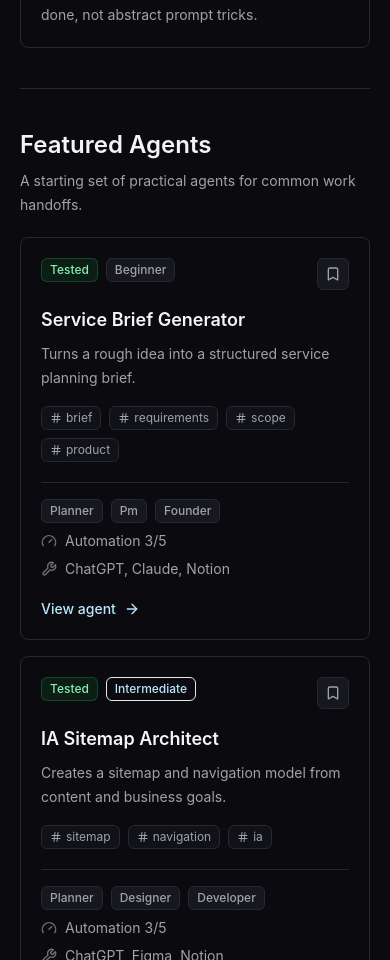
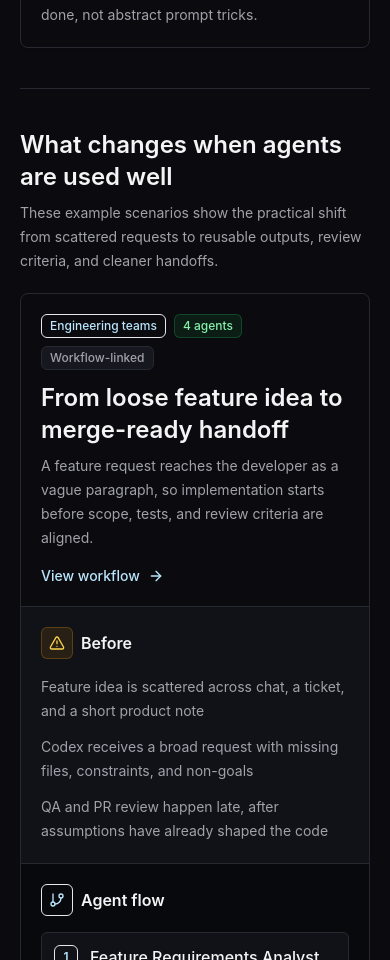
Before and after one commit to yohan-work/agentive, a Next.js app: page / in a window 390 px wide. Shown: the part 1040-2000 px from the top of the page. Built offline with nearby package versions, Linux system fonts and the light colour scheme.

Commit message:
feat: show before-after agent impact

```diff
--- a/src/app/cases/page.tsx
+++ b/src/app/cases/page.tsx
@@ -1,7 +1,10 @@
 import type { Metadata } from "next";
 import { CaseExplorer } from "@/components/cases/case-explorer";
+import { SectionHeading } from "@/components/common/section-heading";
+import { ImpactShowcase } from "@/components/impact/impact-showcase";
 import { AppShell } from "@/components/layout/app-shell";
 import { agents } from "@/data/agents";
+import { impactScenarios } from "@/data/impact-scenarios";
 import { categories, roles } from "@/data/taxonomy";
 import { getAgentUseCases } from "@/lib/use-cases";
 
@@ -16,7 +19,7 @@ export default function CasesPage() {
   ).sort();
 
   return (
-    <AppShell toc={[{ title: "Use Case Library", href: "#cases" }, { title: "Filters", href: "#filters" }]}>
+    <AppShell toc={[{ title: "Use Case Library", href: "#cases" }, { title: "Impact", href: "#impact" }, { title: "Filters", href: "#filters" }]}>
       <header id="cases" className="mb-8 border-b border-line pb-8">
         <p className="mb-3 text-xs font-semibold uppercase tracking-[0.18em] text-accent">Applied library</p>
         <h1 className="text-4xl font-semibold text-primary">Use Cases</h1>
@@ -24,6 +27,13 @@ export default function CasesPage() {
           Browse practical Korean work scenarios connected to reusable agents. Start from a problem, then open the agent that can produce the output.
         </p>
       </header>
+      <section id="impact" className="border-b border-line pb-8">
+        <SectionHeading
+          title="Before and after"
+          description="Start here if agents are new to you. Each scenario shows the work state before, the agents used, and the visible output after."
+        />
+        <ImpactShowcase scenarios={impactScenarios} />
+      </section>
       <div id="filters">
         <CaseExplorer
           useCases={useCases}
--- a/src/app/page.tsx
+++ b/src/app/page.tsx
@@ -4,9 +4,11 @@ import { AgentGrid } from "@/components/agents/agent-grid";
 import { ButtonLink } from "@/components/common/button";
 import { Card } from "@/components/common/card";
 import { SectionHeading } from "@/components/common/section-heading";
+import { ImpactShowcase } from "@/components/impact/impact-showcase";
 import { AppShell } from "@/components/layout/app-shell";
 import { WorkflowCard } from "@/components/workflows/workflow-card";
 import { featuredAgents } from "@/data/agents";
+import { impactScenarios } from "@/data/impact-scenarios";
 import { categories, roles, taskTags } from "@/data/taxonomy";
 import { workflows } from "@/data/workflows";
 
@@ -14,6 +16,7 @@ const browseTasks = Array.from(new Set([...taskTags, ...categories.slice(0, 4).m
 
 const toc = [
   { title: "Overview", href: "#overview" },
+  { title: "Impact", href: "#impact" },
   { title: "Featured Agents", href: "#featured-agents" },
   { title: "Browse by Role", href: "#browse-by-role" },
   { title: "Browse by Task", href: "#browse-by-task" },
@@ -58,6 +61,14 @@ export default function HomePage() {
         </div>
       </section>
 
+      <section id="impact" className="border-b border-line py-10">
+        <SectionHeading
+          title="What changes when agents are used well"
+          description="These example scenarios show the practical shift from scattered requests to reusable outputs, review criteria, and cleaner handoffs."
+        />
+        <ImpactShowcase scenarios={impactScenarios} />
+      </section>
+
       <section id="featured-agents" className="border-b border-line py-10">
         <SectionHeading title="Featured Agents" description="A starting set of practical agents for common work handoffs." />
         <AgentGrid agents={featuredAgents} />
--- /dev/null
+++ b/src/components/impact/impact-showcase.tsx
@@ -0,0 +1,133 @@
+import Link from "next/link";
+import { ArrowRight, CheckCircle2, GitBranch, Sparkles, TriangleAlert } from "lucide-react";
+import { Badge } from "@/components/common/badge";
+import { Card } from "@/components/common/card";
+import { getAgentBySlug } from "@/data/agents";
+import type { ImpactScenario } from "@/types/impact";
+
+export function ImpactShowcase({ scenarios }: { scenarios: ImpactScenario[] }) {
+  return (
+    <div className="space-y-5">
+      {scenarios.map((scenario) => (
+        <ImpactScenarioCard key={scenario.slug} scenario={scenario} />
+      ))}
+    </div>
+  );
+}
+
+function ImpactScenarioCard({ scenario }: { scenario: ImpactScenario }) {
+  const agents = scenario.agentSlugs.map((slug) => getAgentBySlug(slug)).filter((agent): agent is NonNullable<typeof agent> => Boolean(agent));
+
+  return (
+    <Card className="overflow-hidden p-0">
+      <div className="border-b border-line bg-elevated/45 p-5">
+        <div className="mb-3 flex flex-wrap gap-2">
+          <Badge tone="accent">{scenario.audience}</Badge>
+          <Badge tone="success">{agents.length} agents</Badge>
+          {scenario.primaryWorkflowSlug ? <Badge>Workflow-linked</Badge> : null}
+        </div>
+        <div className="flex flex-col gap-4 lg:flex-row lg:items-start lg:justify-between">
+          <div>
+            <h3 className="text-2xl font-semibold text-primary">{scenario.title}</h3>
+            <p className="mt-2 max-w-3xl text-sm leading-6 text-secondary">{scenario.problem}</p>
+          </div>
+          {scenario.primaryWorkflowSlug ? (
+            <Link href={`/workflows/${scenario.primaryWorkflowSlug}`} className="inline-flex shrink-0 items-center gap-2 text-sm font-medium text-sky-200">
+              View workflow <ArrowRight className="h-4 w-4" />
+            </Link>
+          ) : null}
+        </div>
+      </div>
+
+      <div className="grid gap-px bg-line lg:grid-cols-[1fr_1.1fr_1fr]">
+        <Panel title="Before" icon={<TriangleAlert className="h-4 w-4" />} tone="warning" items={scenario.before} />
+        <AgentFlow agents={agents} outputs={scenario.outputs} />
+        <Panel title="After" icon={<CheckCircle2 className="h-4 w-4" />} tone="success" items={scenario.after} />
+      </div>
+
+      <div className="grid gap-px bg-line sm:grid-cols-3">
+        {scenario.impactMetrics.map((metric) => (
+          <div key={metric.label} className="bg-panel p-4">
+            <p className="text-xs font-semibold uppercase tracking-[0.16em] text-muted">{metric.label}</p>
+            <p className="mt-2 text-sm leading-6 text-primary">{metric.value}</p>
+          </div>
+        ))}
+      </div>
+    </Card>
+  );
+}
+
+function Panel({
+  title,
+  icon,
+  tone,
+  items
+}: {
+  title: string;
+  icon: React.ReactNode;
+  tone: "warning" | "success";
+  items: string[];
+}) {
+  return (
+    <div className="bg-panel p-5">
+      <div className="mb-4 flex items-center gap-2">
+        <span
+          className={
+            tone === "warning"
+              ? "flex h-8 w-8 items-center justify-center rounded-md border border-amber-500/25 bg-amber-500/10 text-amber-300"
+              : "flex h-8 w-8 items-center justify-center rounded-md border border-green-500/25 bg-green-500/10 text-green-300"
+          }
+        >
+          {icon}
+        </span>
+        <h4 className="font-semibold text-primary">{title}</h4>
+      </div>
+      <ul className="space-y-3">
+        {items.map((item) => (
+          <li key={item} className="text-sm leading-6 text-secondary">
+            {item}
+          </li>
+        ))}
+      </ul>
+    </div>
+  );
+}
+
+function AgentFlow({ agents, outputs }: { agents: ReturnType<typeof getAgentBySlug>[]; outputs: string[] }) {
+  return (
+    <div className="bg-[#08090c] p-5">
+      <div className="mb-4 flex items-center gap-2">
+        <span className="flex h-8 w-8 items-center justify-center rounded-md border border-accent/25 bg-accent/10 text-sky-200">
+          <GitBranch className="h-4 w-4" />
+        </span>
+        <h4 className="font-semibold text-primary">Agent flow</h4>
+      </div>
+      <ol className="space-y-3">
+        {agents.map((agent, index) =>
+          agent ? (
+            <li key={agent.slug} className="relative rounded-md border border-line bg-panel px-3 py-3">
+              <div className="flex items-start gap-3">
+                <span className="flex h-6 w-6 shrink-0 items-center justify-center rounded-md border border-accent/25 bg-accent/10 text-xs font-semibold text-sky-200">
+                  {index + 1}
+                </span>
+                <div className="min-w-0">
+                  <Link href={`/agents/${agent.slug}`} className="font-medium text-primary transition hover:text-sky-200">
+                    {agent.name}
+                  </Link>
+                  <p className="mt-1 text-xs leading-5 text-secondary">{agent.summary}</p>
+                </div>
+              </div>
+            </li>
+          ) : null
+        )}
+      </ol>
+      <div className="mt-4 rounded-md border border-accent/20 bg-accent/10 p-3">
+        <div className="mb-2 flex items-center gap-2 text-xs font-semibold uppercase tracking-[0.16em] text-sky-200">
+          <Sparkles className="h-3.5 w-3.5" />
+          Outputs created
+        </div>
+        <p className="text-sm leading-6 text-secondary">{outputs.join(" · ")}</p>
+      </div>
+    </div>
+  );
+}
```
